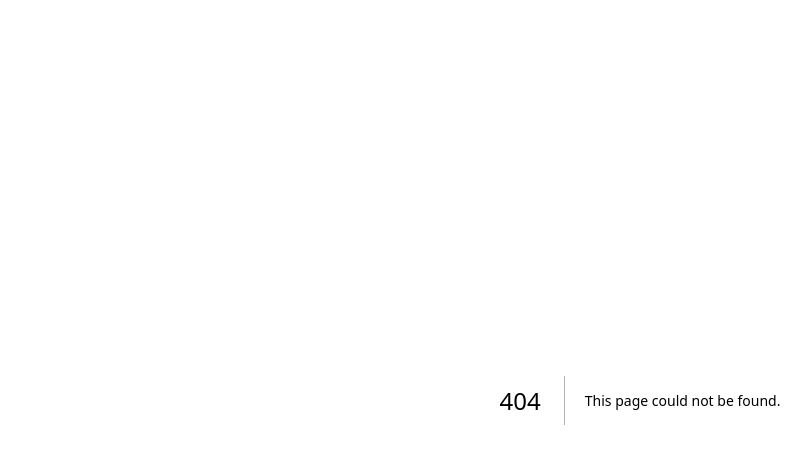
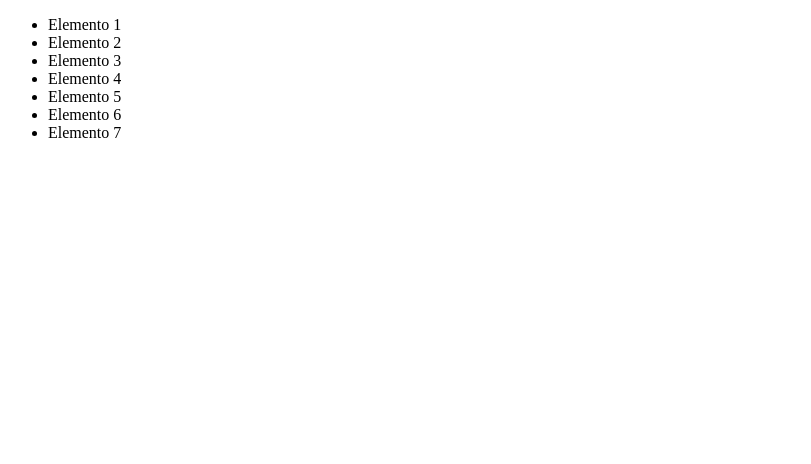
Before and after one commit to FelipeEnne/exercise-next-js, a Next.js app: page /render/repeticao1 in a window 1280 px wide. Before the commit this address had no page. Shown: the top 464 px of the page, without its empty margins (0-811 px from the left). Built offline with nearby package versions, Linux system fonts and the light colour scheme.

Commit message:
start repeticao

```diff
--- /dev/null
+++ b/pages/render/repeticao1.jsx
@@ -0,0 +1,31 @@
+export default function repeticao1(params) {
+  const lista = [
+    "Elemento 1",
+    "Elemento 2",
+    "Elemento 3",
+    "Elemento 4",
+    "Elemento 5",
+    "Elemento 6",
+    "Elemento 7"
+  ]
+
+  // function renderLista() {
+  //   const itens = []
+
+  //   for (let i = 0; i < lista.length; i++) {
+  //     itens.push(<li key={i}>{lista[i]}</li>)
+  //   }
+
+  //   return itens
+  // }
+
+  function renderLista() {
+      return lista.map((n, i) => <li key={i}>{n}</li>)
+  }
+
+  return (
+    <ul>
+      {renderLista()}
+    </ul>
+  )
+}
```
